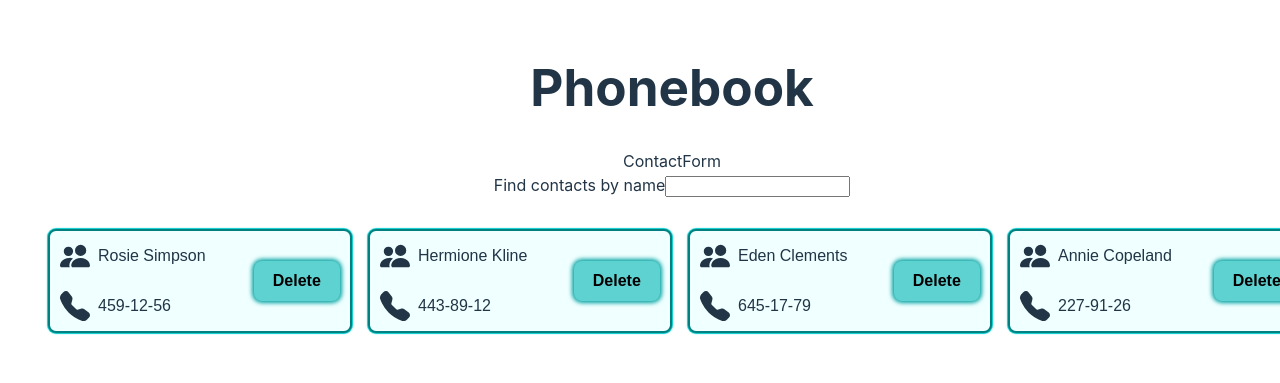
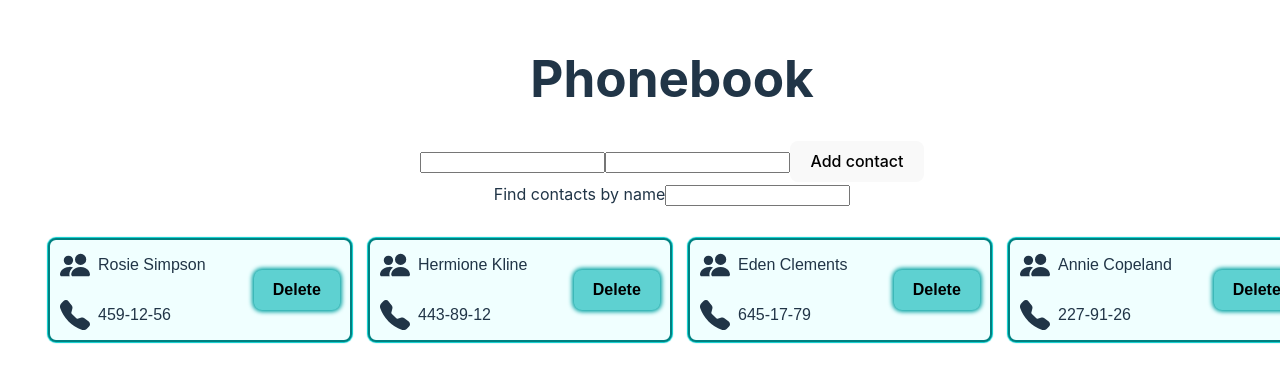
Before and after one commit to Olena-Synytsia/test-hw-08, a React (Vite) app: page / in a window 1280 px wide. Shown: the part 205-588 px from the top of the page. Built offline with nearby package versions, Linux system fonts and the light colour scheme.

Commit message:
ContactForm Start

```diff
--- a/package.json
+++ b/package.json
@@ -11,6 +11,7 @@
   },
   "dependencies": {
     "formik": "^2.4.6",
+    "nanoid": "^5.0.7",
     "react": "^18.3.1",
     "react-dom": "^18.3.1",
     "react-icons": "^5.3.0",
--- a/src/App.jsx
+++ b/src/App.jsx
@@ -13,9 +13,18 @@ const App = () => {
 
   const [contacts, setContacts] = useState(contactsData);
 
+  // const [contacts, setContacts] = useState(() => {
+  //   const savedContacts = window.localStorage.getItem("contacts");
+  //   return savedContacts ? JSON.parse(savedContacts) : [];
+  // });
+
   useEffect(() => {
     window.localStorage.setItem("filter", JSON.stringify(filter));
   }, [filter]);
+
+  useEffect(() => {
+    window.localStorage.setItem("contacts", JSON.stringify(contacts));
+  }, [contacts]);
 
   const handleFilterChange = (value) => {
     setFilter(value);
@@ -23,6 +32,8 @@ const App = () => {
 
   const handleDeleteContact = (id) => {
     setContacts((prev) => prev.filter((contact) => contact.id !== id));
+    setFilter("");
+    return setContacts;
   };
 
   const filteredContacts = contacts.filter((contact) =>
--- a/src/components/ContactForm/ContactForm.jsx
+++ b/src/components/ContactForm/ContactForm.jsx
@@ -1,9 +1,25 @@
-import s from "./ContactForm.module.css"
+import { Field, Form, Formik } from "formik";
+import s from "./ContactForm.module.css";
+// import { number } from "yup";
 
 const ContactForm = () => {
+  const initialValues = {
+    name: "",
+    number: "",
+  };
+
+  const handleSubmit = () => console.log("SRART");
   return (
-    <div className={s.container}>ContactForm</div>
-  )
-}
+    <div className={s.container}>
+      <Formik initialValues={initialValues} onSubmit={handleSubmit}>
+        <Form>
+          <Field name="name"></Field>
+          <Field name="number"></Field>
+          <button type="submit">Add contact</button>
+        </Form>
+      </Formik>
+    </div>
+  );
+};
 
-export default ContactForm
+export default ContactForm;
```
Also changed, not shown: 1 other file (tests, documents, lock files or other folders).
